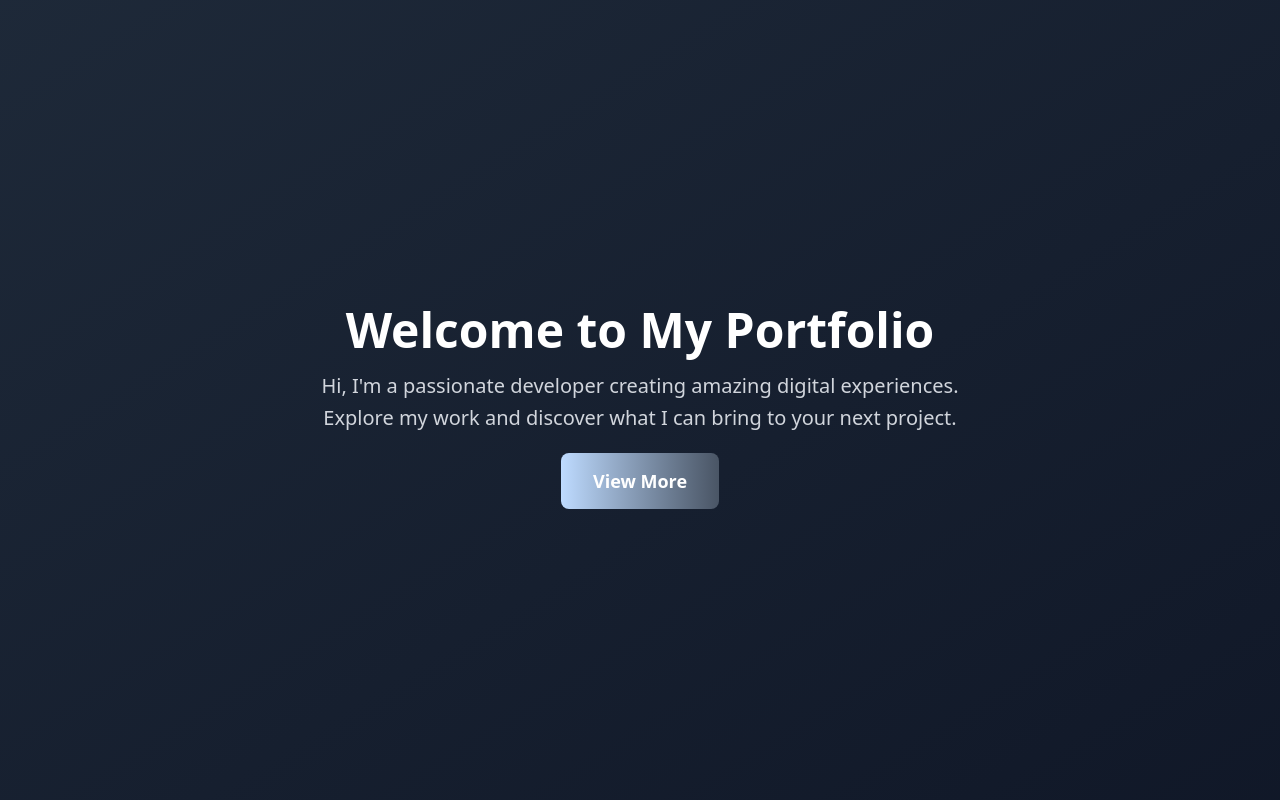
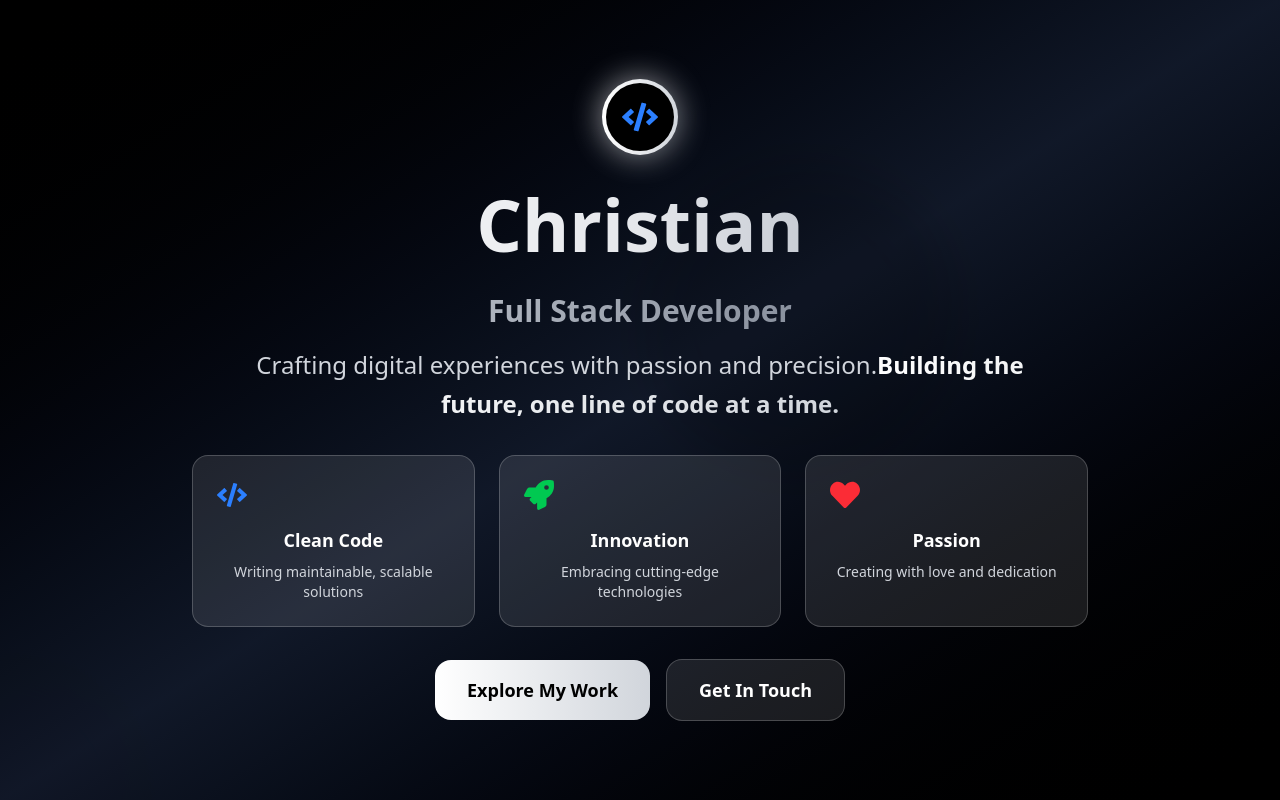
Before and after one commit to ChristianAlicaba2002/My-Portfolio, a React (Vite) app: page / in a window 1280 px wide. Built offline with nearby package versions, Linux system fonts and the light colour scheme.

Commit message:
feat: revamp App component with new hero section, feature cards, and animated background

```diff
--- a/src/App.jsx
+++ b/src/App.jsx
@@ -1,22 +1,84 @@
 import { Link, NavLink } from "react-router-dom";
+import { FaCode, FaRocket, FaHeart } from "react-icons/fa";
 
 function App() {
   return (
-    <div className="w-full min-h-screen bg-gradient-to-br from-gray-800 to-gray-900 flex flex-col items-center justify-center py-4 px-8">
-      <div className="welcome-contianer text-center space-y-8">
-        <h1 className="text-5xl font-bold text-white mb-4">
-          Welcome to My Portfolio
+    <div className="w-full min-h-screen bg-gradient-to-br from-black via-gray-900 to-black flex flex-col items-center justify-center py-4 px-8 relative overflow-hidden">
+      {/* Animated background elements */}
+      <div className="absolute inset-0 overflow-hidden">
+        <div className="absolute -top-40 -right-40 w-80 h-80 bg-white rounded-full mix-blend-multiply filter blur-xl opacity-10 animate-pulse"></div>
+        <div className="absolute -bottom-40 -left-40 w-80 h-80 bg-gray-300 rounded-full mix-blend-multiply filter blur-xl opacity-10 animate-pulse animation-delay-2000"></div>
+        <div className="absolute top-40 left-1/2 w-80 h-80 bg-gray-500 rounded-full mix-blend-multiply filter blur-xl opacity-10 animate-pulse animation-delay-4000"></div>
+      </div>
+
+      <div className="welcome-contianer text-center space-y-8 relative z-10">
+        {/* Hero Section */}
+        <div className="space-y-6 animate-fade-in-up">
+          <div className="flex justify-center mb-6">
+            <div className="relative">
+              <div className="absolute inset-0 bg-gradient-to-r from-white to-gray-300 rounded-full blur-lg opacity-75 animate-pulse"></div>
+              <div className="relative bg-gradient-to-r from-white to-gray-300 p-1 rounded-full">
+                <div className="bg-black p-4 rounded-full">
+                  <FaCode className="text-4xl text-blue-500" />
+                </div>
+              </div>
+            </div>
+          </div>
+
+          <h1 className="text-6xl lg:text-7xl font-bold bg-gradient-to-r from-white via-gray-200 to-gray-400 bg-clip-text text-transparent mb-6 leading-tight">
+            Christian
           </h1>
-        <p className="text-xl text-gray-300 max-w-2xl mx-auto leading-relaxed">
-          Hi, I'm a passionate developer creating amazing digital experiences.
-          Explore my work and discover what I can bring to your next project.
+
+          <div className="text-2xl lg:text-3xl font-semibold text-transparent bg-gradient-to-r from-gray-300 to-gray-500 bg-clip-text mb-4">
+            Full Stack Developer
+          </div>
+
+          <p className="text-xl lg:text-2xl text-gray-300 max-w-3xl mx-auto leading-relaxed">
+            Crafting digital experiences with passion and precision.
+            <span className="text-transparent bg-gradient-to-r from-white to-gray-300 bg-clip-text font-semibold">
+              Building the future, one line of code at a time.
+            </span>
           </p>
+        </div>
+
+        {/* Feature Cards */}
+        <div className="grid grid-cols-1 md:grid-cols-3 gap-6 max-w-4xl mx-auto mb-8 animate-fade-in-up animation-delay-300">
+          <div className="backdrop-blur-sm bg-white/10 border border-white/20 rounded-2xl p-6 hover:bg-white/20 transition-all duration-300 group">
+            <FaCode className="text-3xl text-blue-500 mb-4 group-hover:scale-110 transition-transform duration-300" />
+            <h3 className="text-lg font-semibold text-white mb-2">Clean Code</h3>
+            <p className="text-gray-300 text-sm">Writing maintainable, scalable solutions</p>
+          </div>
+
+          <div className="backdrop-blur-sm bg-white/10 border border-white/20 rounded-2xl p-6 hover:bg-white/20 transition-all duration-300 group">
+            <FaRocket className="text-3xl text-green-500 mb-4 group-hover:scale-110 transition-transform duration-300" />
+            <h3 className="text-lg font-semibold text-white mb-2">Innovation</h3>
+            <p className="text-gray-300 text-sm">Embracing cutting-edge technologies</p>
+          </div>
+
+          <div className="backdrop-blur-sm bg-white/10 border border-white/20 rounded-2xl p-6 hover:bg-white/20 transition-all duration-300 group">
+            <FaHeart className="text-3xl text-red-500 mb-4 group-hover:scale-110 transition-transform duration-300" />
+            <h3 className="text-lg font-semibold text-white mb-2">Passion</h3>
+            <p className="text-gray-300 text-sm">Creating with love and dedication</p>
+          </div>
+        </div>
+
+        {/* CTA Buttons */}
+        <div className="flex flex-col sm:flex-row gap-4 justify-center items-center animate-fade-in-up animation-delay-600">
           <Link
             to={"/layouts/dashboard"}
-          className="text-white cursor-pointer bg-gradient-to-r from-blue-200 to-gray-600  px-8 py-4 rounded-lg font-semibold text-lg duration-200 hover:scale-150"
+            className="group relative px-8 py-4 bg-gradient-to-r from-white to-gray-300 text-black font-semibold text-lg rounded-2xl overflow-hidden transition-all duration-300 hover:scale-105 hover:shadow-2xl hover:shadow-white/25"
           >
-          View More
+            <span className="relative z-10">Explore My Work</span>
+            <div className="absolute inset-0 bg-gradient-to-r from-gray-300 to-white opacity-0 group-hover:opacity-100 transition-opacity duration-300"></div>
           </Link>
+
+          <Link
+            to={"/layouts/contactme"}
+            className="px-8 py-4 backdrop-blur-sm bg-white/10 border border-white/20 text-white font-semibold text-lg rounded-2xl hover:bg-white/20 transition-all duration-300 hover:scale-105"
+          >
+            Get In Touch
+          </Link>
+        </div>
       </div>
     </div>
   );
```
Lines whose indentation alone changed are shown as unchanged.
